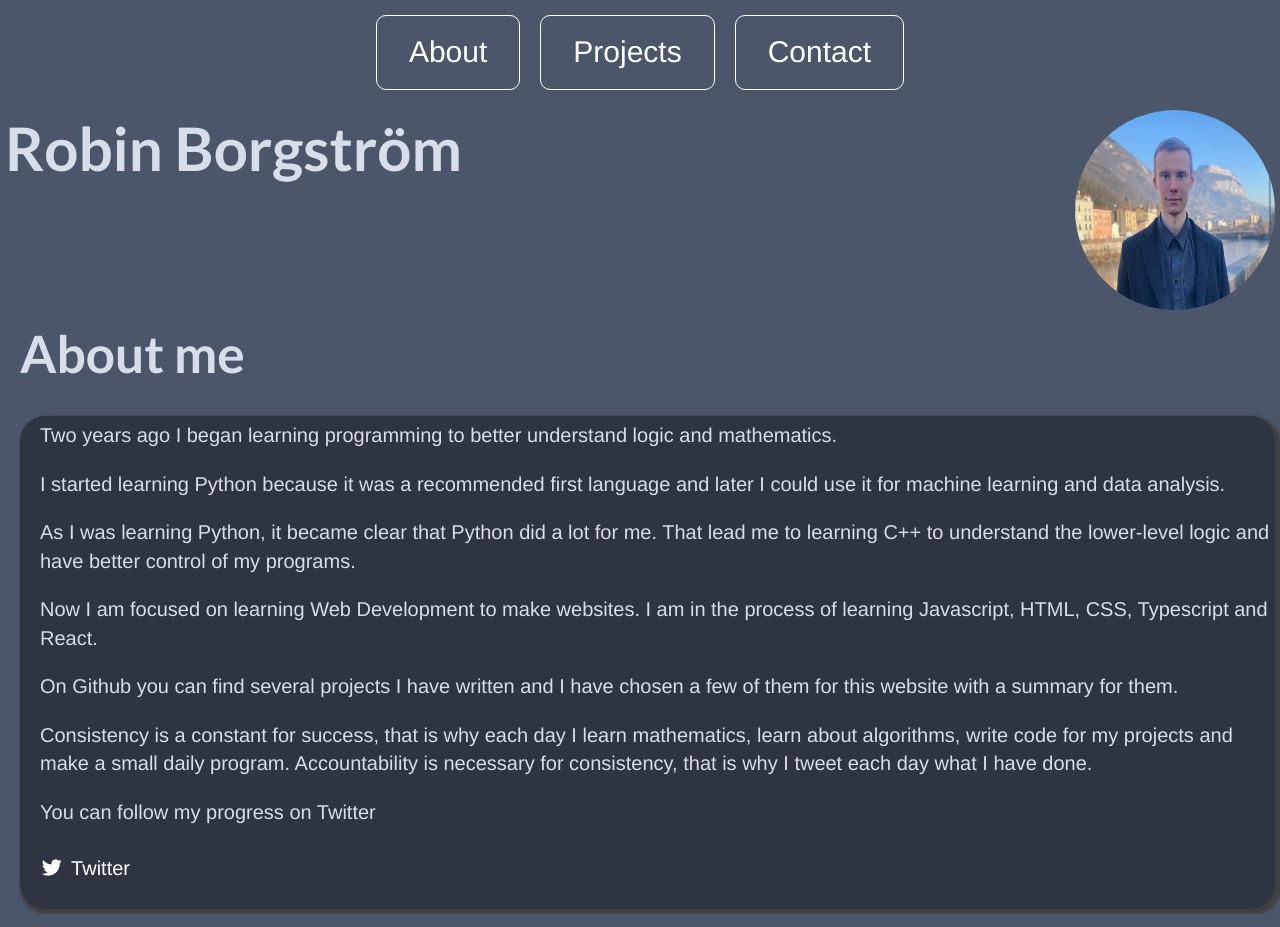
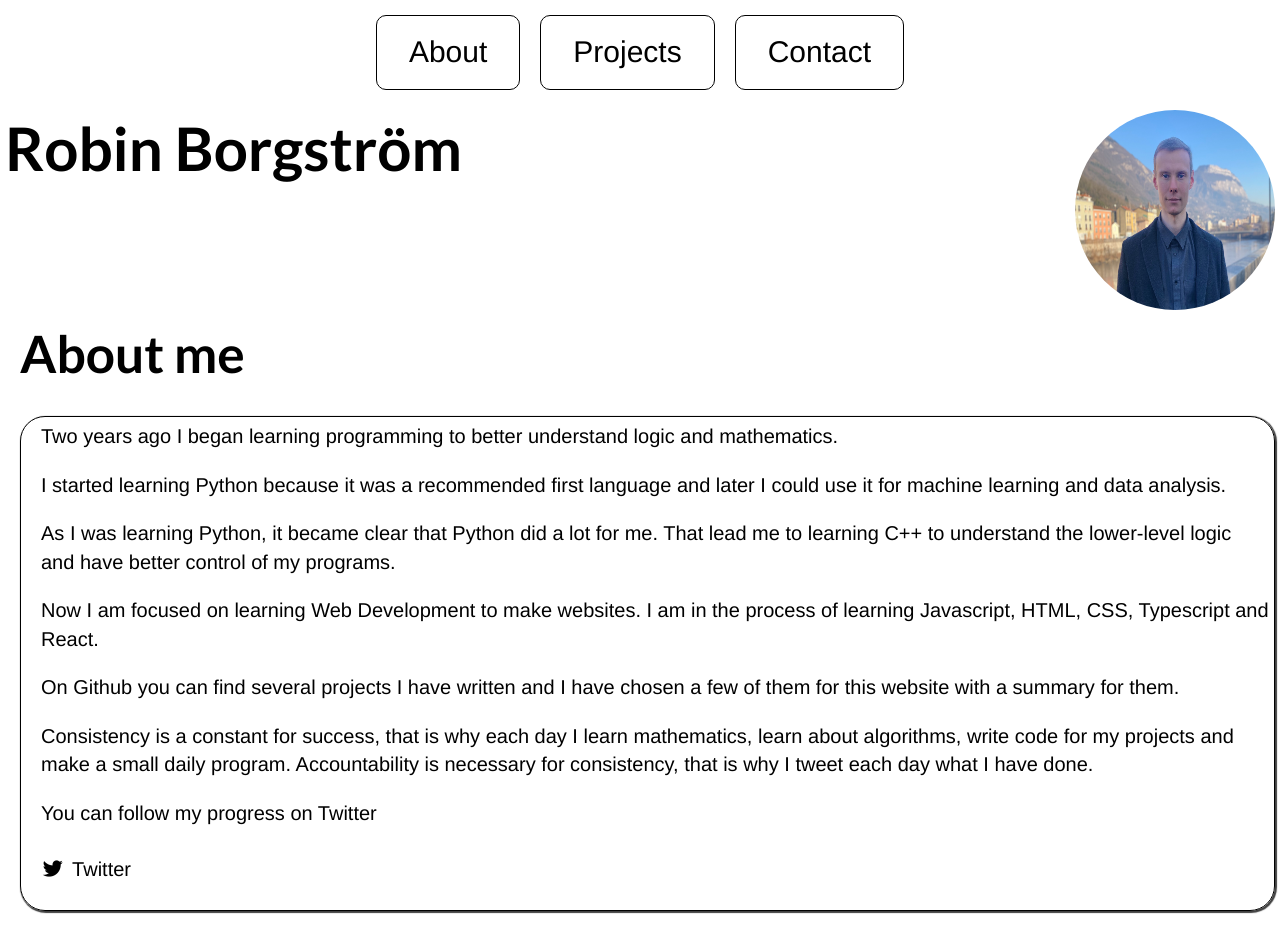
Before and after one commit to Robinborg/portfolio-react, a React (Create React App) app: page / in a window 1280 px wide. Shown: the top 927 px of the page. Built offline with nearby package versions, Linux system fonts and the light colour scheme.

Commit message:
Changed the style of the website to black and white

```diff
--- a/src/index.css
+++ b/src/index.css
@@ -6,9 +6,11 @@ html, body{
 	margin: 0;
 	padding: 0;
 	height: 100%;
-	background-color: #4C566A;
-  color: #D8DEE9;
-	font-family: helvetica;
+	/*background-color: #4C566A;*/
+	background-color: white;
+  /*color: #D8DEE9;*/
+	color: black;
+	font-family: helvetica, Arial, Times New Roman;
 	font-size: 30px;
 }
 .center-all {
@@ -30,9 +32,11 @@ html, body{
 	overflow-x: auto;
 }
 .about-box {
-	background-color: #2E3440;
+	/*background-color: #2E3440;*/
+	border: 1px solid black;
+	color: black;
 	border-radius: 25px;
-	box-shadow: 3px 3px 3px 3px #404040;
+	box-shadow: 1px 1px 1px 1px #404040;
 	font-size: 20px;
 	padding: 5px;
 	padding-left: 20px;
@@ -50,14 +54,17 @@ html, body{
 }
 .single-project {
 	border-radius: 25px;
-	background-color: #2E3440;
-	box-shadow: 2px 2px 3px 2px #404040;
+	/*background-color: #2E3440;*/
+	border: 1px solid black;
+	color: black;
+	box-shadow: 1px 1px 1px 1px #404040;
 	height: 100%;
 	padding-left: 5px;
 }
 .all-contacts {
 	min-height: 100%;
-	background-color: #3B4252;
+	/*background-color: #3B4252;*/
+	background-color: black;
 	padding: 5px;
 	padding-left: 20px;
 }
@@ -68,24 +75,23 @@ html, body{
 }
 .linkify {
 	border-radius: 10px;
-	border: 1px solid white;
+	border: 1px solid black;
 	padding: 15px 32px;
 	text-align: center;
 	text-decoration: none;
 	display: inline-block;
 	cursor: pointer;
-	color: white;
+	color: black;
 	margin: 10px;
 }
 a:link {
-	color: white;
-	text-decoration: none;
+	color: black;
 }
 a:visited {
-	color: white;
-	text-decoration: none;
+	color: black;
 }
 a:hover {
+	background-color: black;
 	color: white;
 	text-decoration: none;
 }
```
